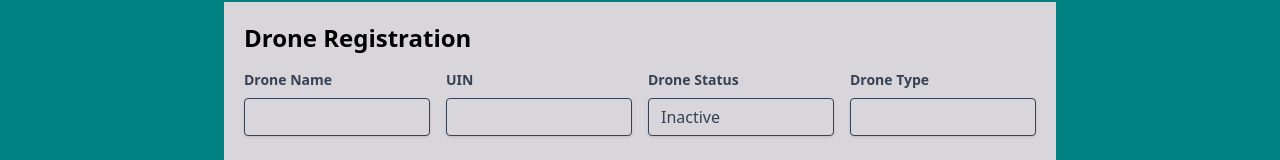
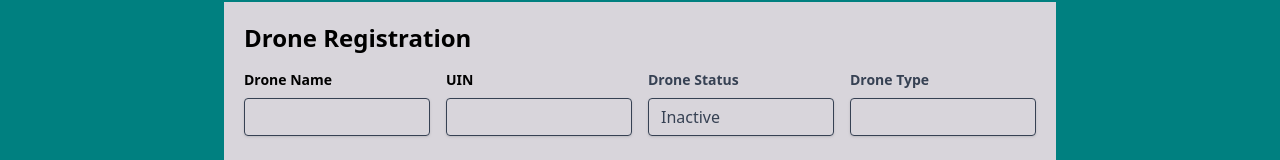
Before and after one commit to Prym-aero/Prym-UTM, a React (Vite) app in the folder prym-utm/: page /drone in a window 1280 px wide. Shown: the part 198-358 px from the top of the page. Built offline with nearby package versions, Linux system fonts and the light colour scheme; no server answers.

Commit message:
Made changes in the profile page and map

```diff
--- a/prym-utm/src/components/DroneAdd.jsx
+++ b/prym-utm/src/components/DroneAdd.jsx
@@ -167,7 +167,7 @@ const DroneAdd = () => {
             <div className="grid grid-cols-4 gap-4">
               <div className="mb-4">
                 <label
-                  className="block text-gray-700 text-sm font-bold mb-2"
+                  className="block text-[#000000] text-sm font-bold mb-2"
                   htmlFor="droneName"
                 >
                   Drone Name
@@ -183,7 +183,7 @@ const DroneAdd = () => {
               </div>
               <div className="mb-4">
                 <label
-                  className="block text-gray-700 text-sm font-bold mb-2"
+                  className="block text-[#000000] text-sm font-bold mb-2"
                   htmlFor="uin"
                 >
                   UIN
--- /dev/null
+++ b/prym-utm/src/components/DroneAlertShow.jsx
@@ -0,0 +1,24 @@
+import React from "react";
+import axios from "axios";
+import { useState, useEffect } from "react";
+const API_URL = import.meta.env.VITE_API_ENDPOINT;
+import AlertSnackbar from "./AlertSnackbar";
+
+
+
+const DroneAlertShow = ({droneId}) => {
+     const [zones, setZones] = useState([]);
+
+        const [Alert, setAlert] = useState({
+            open: false,
+            message: "",
+            severity: "info",
+        });
+
+        const showAlert = (message, severity) => {
+            setAlert({ open: true, message, severity });
+        }
+
+
+
+}
--- a/prym-utm/src/pages/Map.jsx
+++ b/prym-utm/src/pages/Map.jsx
@@ -239,6 +239,8 @@ const Map = () => {
           </>
         )}
       </div>
+
+
     </>
   );
 };
```
Also changed, not shown: prym-utm/src/pages/Profile.jsx (+9 -3 lines).
